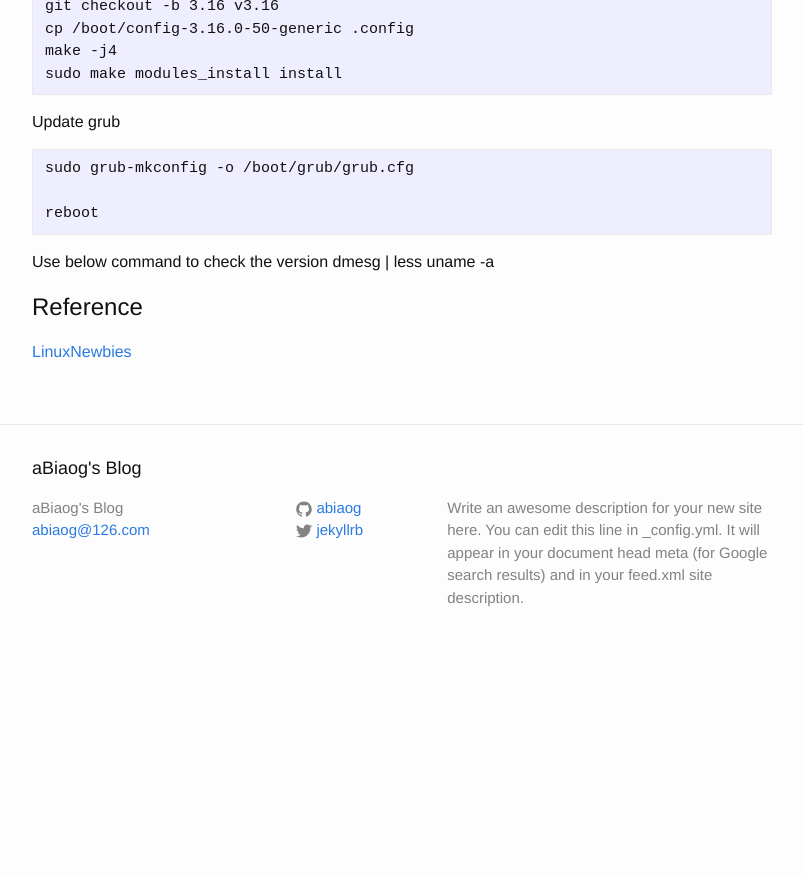
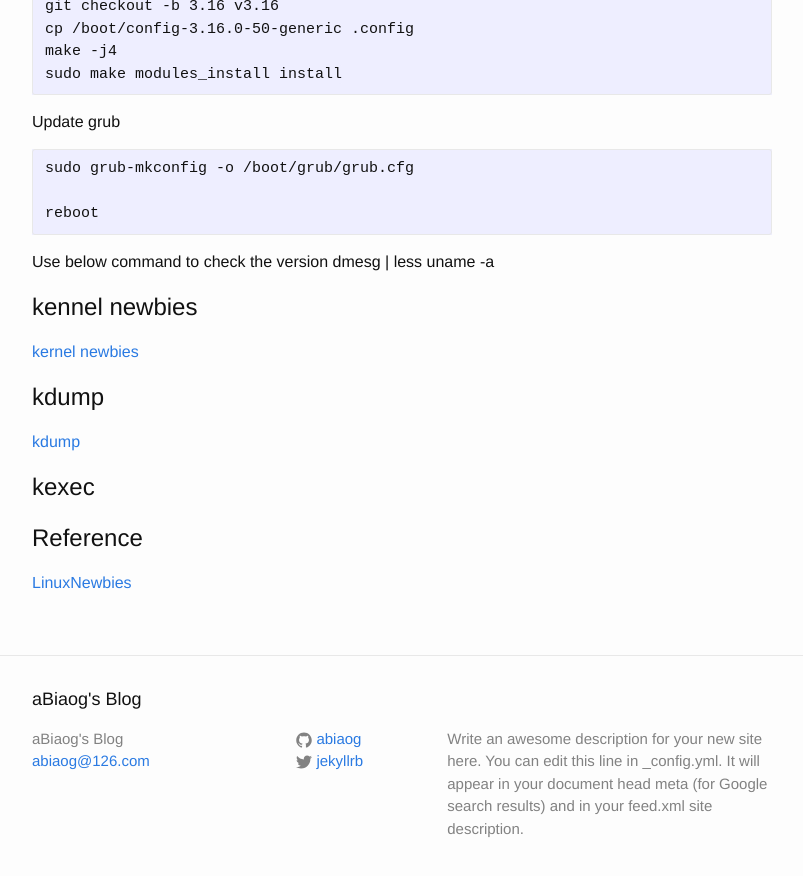
Before and after one commit to abiaog/abiaog.github.io, a Jekyll site: the page built from _posts/2016-08-06-linux-kernel.markdown, in a window 1280 px wide and 900 px high, scrolled down 576 px. Shown: the top 876 px of the window, without its empty margins (238-1041 px from the left). Built offline with Jekyll 4.4.1, drawn with Linux system fonts in a browser that asks for light colours; before the commit the page ends 1245 px from its top, so only the background shows below that.

Commit message:
kernel newbies

```diff
--- a/_posts/2016-08-06-linux-kernel.markdown
+++ b/_posts/2016-08-06-linux-kernel.markdown
@@ -37,5 +37,15 @@ Use below command to check the version
 	dmesg | less
 	uname -a
 
+# kennel newbies
+
+[kernel newbies](https://kernelnewbies.org/)
+
+# kdump
+
+[kdump](http://www.ibm.com/developerworks/cn/linux/l-cn-kdump1/)
+
+# kexec
+
 # Reference
 [LinuxNewbies](https://kernelnewbies.org/KernelBuild)
```
